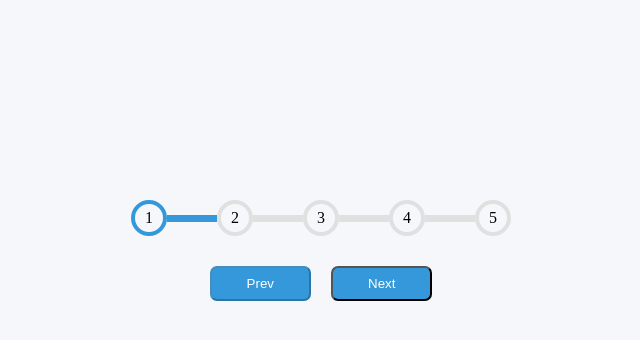
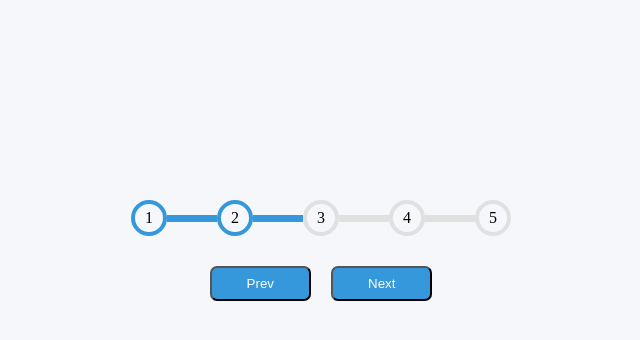
Before and after one commit to acciojob/progress-bar-Vishal-Agarwal77, a website: page main.html in a window 1280 px wide. Both pictures are taken after a click on the button "Next". Shown: the whole page, without its empty margins (319-959 px from the left). Drawn offline with Linux system fonts and the light colour scheme.

Commit message:
created a submission

```diff
--- a/main.html
+++ b/main.html
@@ -20,7 +20,7 @@
 		<div class="circle">5</div>
 	</div>
 	<div id="buttons">
-		<button class="prev" disabled>Prev</button>
+		<button class="prev">Prev</button>
 		<button class="next">Next</button>
 	</div>
     <script type="text/javascript" src="./script.js">
--- a/script.js
+++ b/script.js
@@ -1,10 +1,47 @@
 //your JS code here. If required.
-const prev=document.getElementsByClassName("prev");
-const next=document.getElementsByClassName("next");
+const prev=document.getElementsByClassName("prev")[0];
+const next=document.getElementsByClassName("next")[0];
 const progress=document.querySelectorAll("#circles *");
-console.log(prev);
-console.log(next);
-console.log(progress);
+// console.log(prev);
+// console.log(next);
+// console.log(progress);
+if(next.disabled===false){
+	next.addEventListener("click",()=>{
+		for(let i=0;i<progress.length;i++){
+			// console.log("hii");
+			if(progress[i].classList.contains("active")===false && progress[i].classList.contains("active-line")===false){
+				// console.log(progress[i]);
+				progress[i].classList.add("active");
+				i++;
+				if(i<progress.length){
+					progress[i].classList.add("active-line");
+				}
+				if(i>=progress.length){
+					next.disabled=true;
+				}
+				prev.disabled=false;
+				return;
+			}
+		}
+	})
+}
 if(prev.disabled===false){
-	prev
+	console.log("prev");
+	prev.addEventListener("click",()=>{
+		for(let i=progress.length-1;i>=0;i--){
+			if(progress[i].classList.contains("active") || progress[i].classList.contains("active-line")){
+				if(i!=progress.length-1){
+					progress[i].classList.remove("active-line");
+					i--;
+				}
+				if(i>=0){
+					progress[i].classList.remove("active");
+				}
+				if(i<=0){
+					prev.disabled=true;
+				}
+				return;
+			}
+		}
+	})
 }
--- a/styles.css
+++ b/styles.css
@@ -35,7 +35,9 @@
 }
 #circles .active{
 	border:4px solid #3498DB;
+	transition:border 0.5s;
 }
 #circles .active-line{
 	background:#3498DB;
+	transition:background 1s;
 }
```
